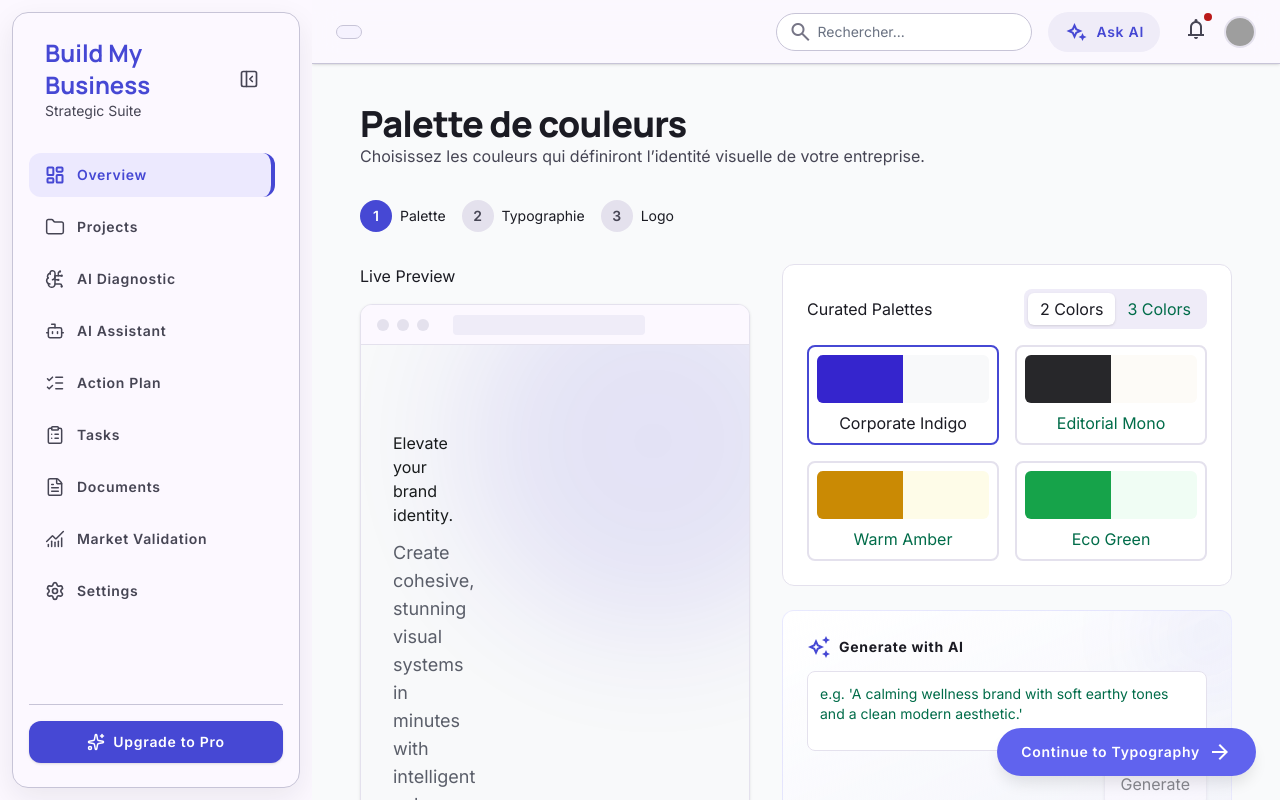
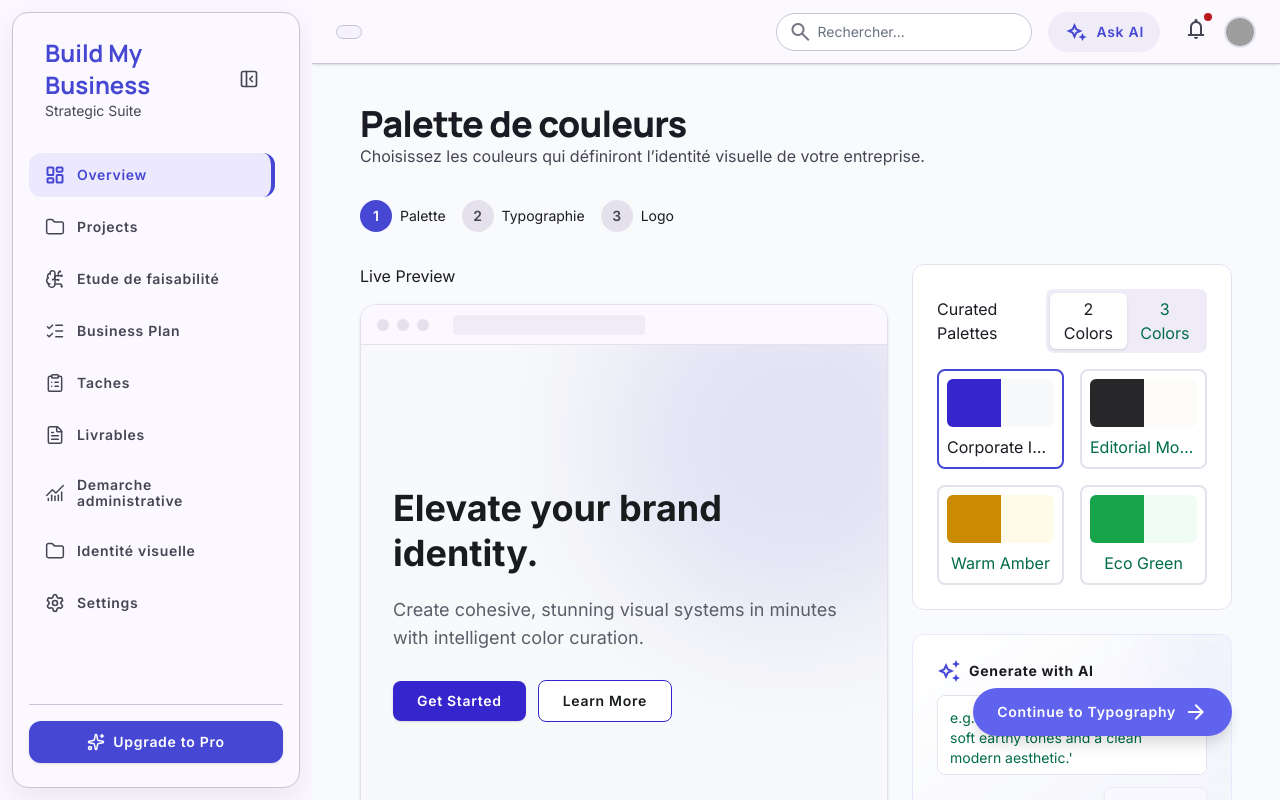
Before and after one commit to mbillgatte-web/BMB, a Next.js app: page /PaletteColor in a window 1280 px wide. Built offline with nearby package versions, Linux system fonts and the light colour scheme; grey boxes are pictures that could not be loaded.

Commit message:
correction de la dispostion du preview pour les couleur

```diff
--- a/src/components/Identite_visuel/BrandProgessStepper.tsx
+++ b/src/components/Identite_visuel/BrandProgessStepper.tsx
@@ -2,7 +2,7 @@ const steps = ["Palette", "Typographie", "Logo", "Kit de marque"];
 
 export default function BrandProgressStepper({ currentStep = 1 }) {
   return (
-    <div className="mb-8 flex w-full items-center">
+    <div className="mb-10 flex w-full items-start justify-between">
       {steps.map((step, index) => {
         const stepNumber = index + 1;
         const active = stepNumber === currentStep;
--- a/src/components/Identite_visuel/PaletteBuilder.tsx
+++ b/src/components/Identite_visuel/PaletteBuilder.tsx
@@ -1,22 +1,8 @@
 "use client";
+
 import React, { useState, useMemo } from "react";
 
 
-/**
- * PaletteBuilder
- * ---------------
- * Étape "Palette" du module d'identité visuelle (Brand Builder).
- * - L'utilisateur choisit entre 2 ou 3 couleurs.
- * - Il peut sélectionner une palette prédéfinie, ajuster manuellement,
- *   ou générer une palette via IA (placeholder pour l'instant).
- * - Un aperçu live (Live Preview) reflète le choix en temps réel.
- *
- * Prérequis Tailwind : le thème custom (colors, spacing, fontFamily,
- * fontSize) défini dans le prompt Stitch doit être ajouté à
- * tailwind.config.js du projet. Voir le bloc `theme.extend` fourni
- * précédemment. La police "Material Symbols Outlined" et "Inter"
- * doivent être chargées globalement (index.html ou _document).
- */
 
 type PaletteMode = 2 | 3;
 
@@ -114,14 +100,17 @@ export default function PaletteBuilder({
   };
 
   return (
-    <div className="flex flex-col xl:flex-row gap-xl pb-24">
+    // relative + isolate : sert de repère de positionnement local pour le
+    // bouton "Continue" (sticky) plus bas, indépendamment du reste de la page.
+    <div className="relative isolate grid grid-cols-1 items-start gap-6 pb-8 xl:grid-cols-[minmax(0,1fr)_320px]">
       {/* Colonne gauche : aperçu live */}
-      <div className="flex-1 flex flex-col gap-md">
+      <div className="flex min-w-0 flex-col gap-md">
         <h2 className="text-headline-sm font-headline-sm text-on-surface">
           Live Preview
         </h2>
 
-         <div className="relative flex min-h-[560px] flex-1 flex-col overflow-hidden rounded-xl border border-surface-variant bg-surface-container-lowest shadow-sm">          {/* Barre de navigateur factice */}
+        <div className="relative flex min-h-[560px] min-w-0 flex-1 flex-col overflow-hidden rounded-2xl border border-surface-variant bg-surface-container-lowest shadow-sm">
+          {/* Barre de navigateur factice */}
           <div className="h-10 bg-surface border-b border-surface-variant flex items-center px-4 gap-2">
             <div className="w-3 h-3 rounded-full bg-surface-variant" />
             <div className="w-3 h-3 rounded-full bg-surface-variant" />
@@ -131,28 +120,28 @@ export default function PaletteBuilder({
 
           {/* Contenu de l'aperçu */}
           <div
-            className="p-xl flex-1 flex flex-col justify-center relative overflow-hidden transition-colors duration-500"
+            className="relative flex flex-1 flex-col justify-center overflow-hidden px-6 py-10 transition-colors duration-500 lg:px-8"
             style={{ backgroundColor: selectedPalette.background }}
           >
             <div
               className="absolute -top-24 -right-24 w-96 h-96 rounded-full opacity-10 blur-3xl transition-colors duration-500"
               style={{ backgroundColor: selectedPalette.primary }}
             />
-            <div className="max-w-md relative z-10">
+            <div className="relative z-10 flex w-full max-w-none flex-col gap-5">
               <h1
-                className="text-headline-xl font-headline-xl mb-sm transition-colors duration-500"
+                className="w-full text-3xl font-extrabold leading-tight sm:text-4xl"
                 style={{ color: selectedPalette.headingText }}
               >
                 Elevate your brand identity.
               </h1>
               <p
-                className="text-body-lg font-body-lg mb-lg transition-colors duration-500"
+                className="w-full text-base leading-7 sm:text-lg"
                 style={{ color: selectedPalette.bodyText }}
               >
                 Create cohesive, stunning visual systems in minutes with
                 intelligent color curation.
               </p>
-              <div className="flex gap-sm">
+              <div className="flex flex-wrap items-center gap-3 pt-2">
                 <button
                   className="px-6 py-3 rounded-lg font-label-md text-label-md shadow-sm transition-all duration-500"
                   style={{
@@ -184,8 +173,8 @@ export default function PaletteBuilder({
         </div>
       </div>
 
-      {/* Colonne droite : contrôles */}
-      <div className="w-full xl:w-[450px] flex flex-col gap-lg">
+      {/* Colonne droite : contrôles (largeur pilotée par la piste de grid, plus de w-[450px] en dur) */}
+      <div className="flex min-w-0 w-full flex-col gap-lg">
         {/* Palettes prédéfinies */}
         <div className="bg-surface-container-lowest rounded-xl border border-surface-variant canvas-shadow p-lg">
           <div className="flex justify-between items-center mb-md">
@@ -246,7 +235,7 @@ export default function PaletteBuilder({
                     )}
                   </div>
                   <div
-                    className={`text-label-sm font-label-sm text-center ${
+                    className={`truncate text-label-sm font-label-sm text-center ${
                       isActive ? "text-on-surface" : "text-secondary"
                     }`}
                   >
@@ -319,11 +308,12 @@ export default function PaletteBuilder({
         </div>
       </div>
 
-      {/* Bouton flottant Continue */}
-      <div className="fixed bottom-lg right-lg z-50">
+      {/* Barre d'action "Continue" : sticky au bas du composant, jamais
+          ancrée au viewport global (contrairement à `fixed`). */}
+      <div className="col-span-full sticky bottom-4 z-40 flex justify-end pt-2">
         <button
           onClick={() => onContinue?.({ palette: selectedPalette, mode })}
-          className="bg-primary-container text-on-primary font-label-md text-label-md px-6 py-3 rounded-full hover:bg-primary transition-all shadow-[0_10px_15px_-3px_rgba(0,0,0,0.1)] flex items-center gap-2"
+          className="bg-primary-container text-on-primary font-label-md text-label-md px-6 py-3 rounded-full hover:bg-primary transition-all shadow-[0_10px_15px_-3px_rgba(0,0,0,0.15)] flex items-center gap-2"
         >
           Continue to Typography
           <span className="material-symbols-outlined text-[18px]">
@@ -346,9 +336,9 @@ function ColorField({
   onChange: (hex: string) => void;
 }) {
   return (
-    <div className="flex items-center justify-between">
-      <div className="flex items-center gap-3">
-        <label className="relative w-8 h-8 rounded border border-surface-variant overflow-hidden cursor-pointer">
+    <div className="flex items-center justify-between gap-3">
+      <div className="flex min-w-0 items-center gap-3">
+        <label className="relative w-8 h-8 shrink-0 rounded border border-surface-variant overflow-hidden cursor-pointer">
           <span
             className="absolute inset-0"
             style={{ backgroundColor: hexValue }}
@@ -360,11 +350,11 @@ function ColorField({
             className="opacity-0 absolute inset-0 w-full h-full cursor-pointer"
           />
         </label>
-        <span className="text-body-sm font-body-sm text-on-surface">
+        <span className="truncate text-body-sm font-body-sm text-on-surface">
           {label}
         </span>
       </div>
-      <span className="text-label-sm font-label-sm text-secondary font-mono uppercase">
+      <span className="shrink-0 text-label-sm font-label-sm text-secondary font-mono uppercase">
         {hexValue}
       </span>
     </div>
--- a/src/components/dashboard/Sidebar.tsx
+++ b/src/components/dashboard/Sidebar.tsx
@@ -17,14 +17,14 @@ import {
 } from "lucide-react";
 
 const NAV_ITEMS = [
-  { icon: LayoutDashboard, label: "Overview", active: true },
+  { icon: LayoutDashboard, label: "Overview", active: true , link: '/dashboard'},
   { icon: Folder, label: "Projects" },
-  { icon: BrainCircuit, label: "AI Diagnostic" },
-  { icon: Bot, label: "AI Assistant" },
-  { icon: ListChecks, label: "Action Plan" },
-  { icon: ClipboardList, label: "Tasks" },
-  { icon: FileText, label: "Documents" },
-  { icon: ChartNoAxesCombined, label: "Market Validation" },
+  { icon: BrainCircuit, label: "Etude de faisabilité" },
+  { icon: ListChecks, label: "Business Plan" },
+  { icon: ClipboardList, label: "Taches" },
+  { icon: FileText, label: "Livrables " },
+  { icon: ChartNoAxesCombined, label: "Demarche administrative" },
+  {icon: Folder, label :  'Identité visuelle', link: '/Identite_visuel/PaletteBuilder'},
 ];
 
 export default function Sidebar() {
```
